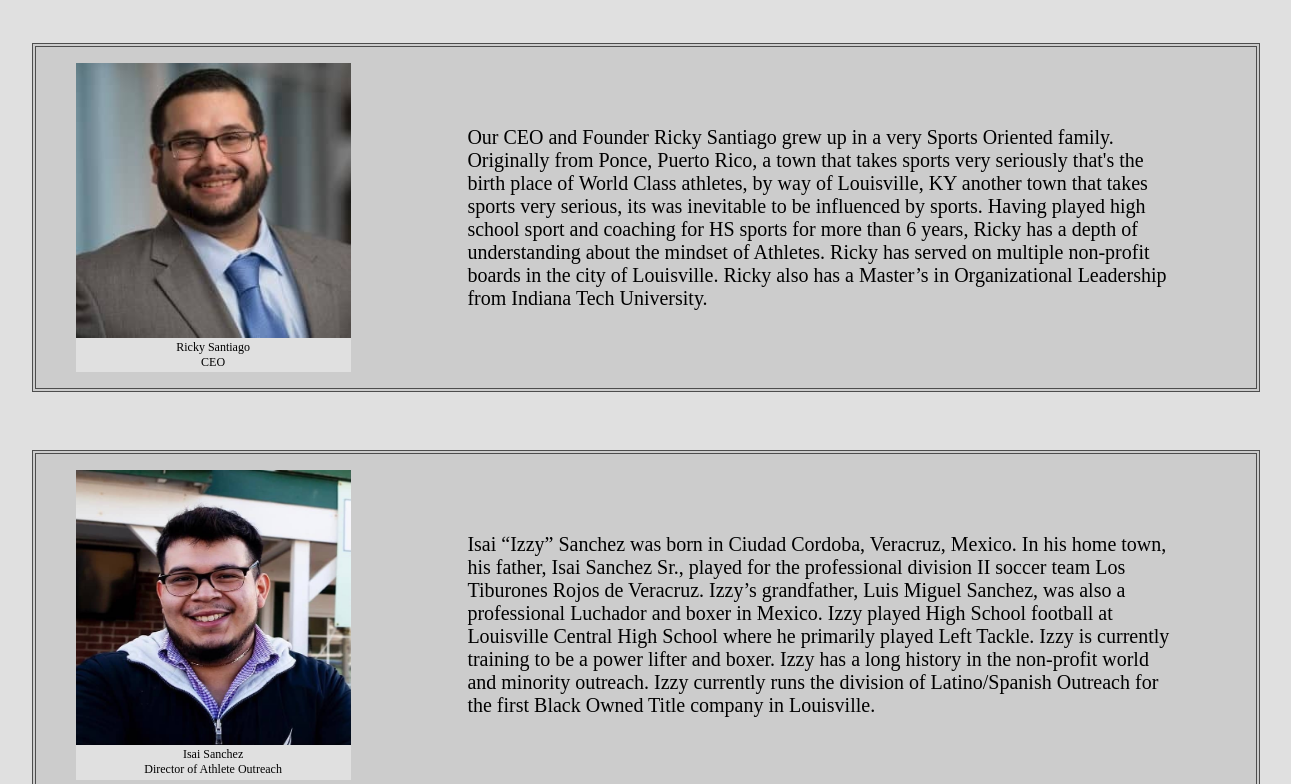
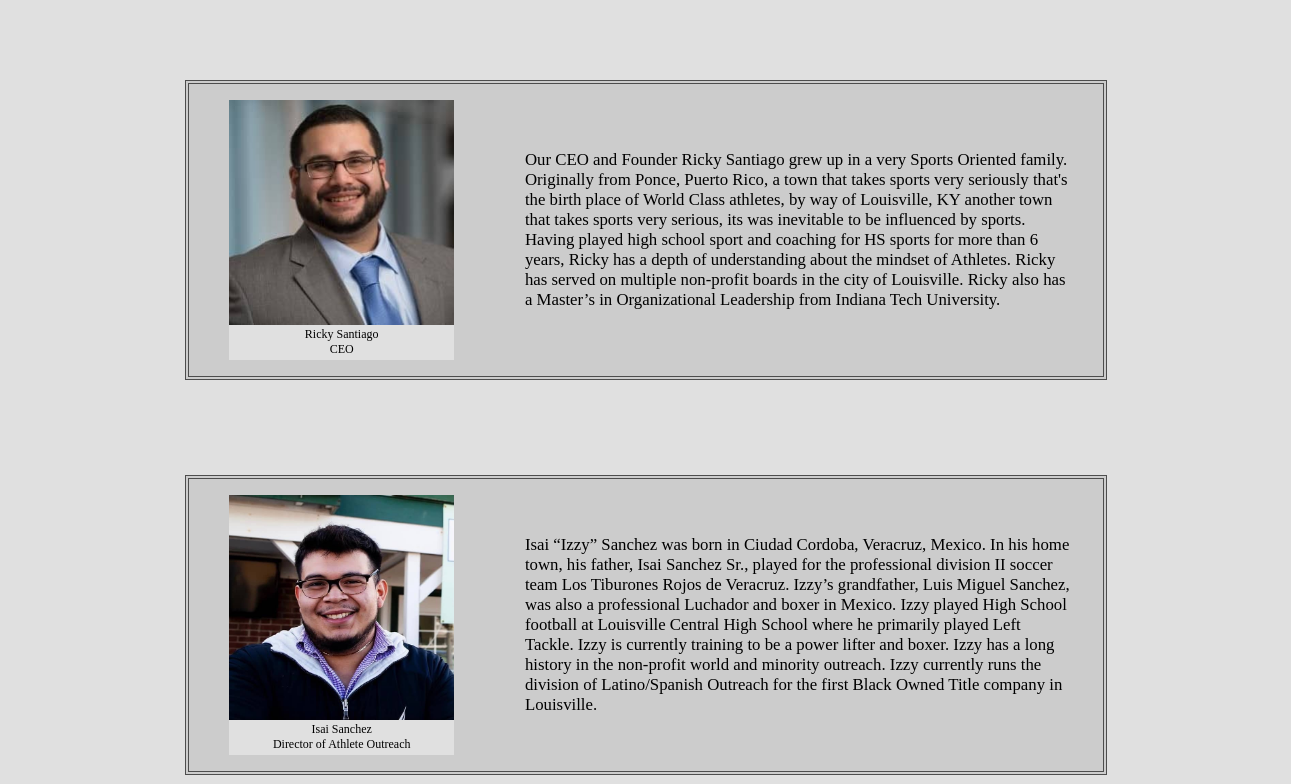
Before and after one commit to hamzafoy/impact-athletes-lou, a React (Create React App) app: page / in a window 1536 px wide. Shown: the part 1380-2164 px from the top of the page, without its empty margins (122-1413 px from the left). Built offline with nearby package versions, Linux system fonts and the light colour scheme; a web font is replaced by a local one.

Commit message:
staff container size changes.

```diff
--- a/src/AboutUs/AboutUs.css
+++ b/src/AboutUs/AboutUs.css
@@ -196,7 +196,7 @@
     .staff-card {
         display: flex;
         flex-direction: row;
-        margin: 0 10vw;
+        margin: 0 20vw;
         border: 4px #4D4D4D double;
         background-color: #CCCCCC;
     }
@@ -208,16 +208,16 @@
 
 
     .staff-card__img {
-        height: 275px;
-        width: 275px;
+        height: 225px;
+        width: 225px;
     }
 
 
     .staff-card__text {
         align-self: center;
-        padding: 0 5vw;
+        padding: 0 2vw;
         font-family: 'Scope One', serif;
-        font-size: 1.25em;
+        font-size: 1.05em;
     }
 
   }
```
